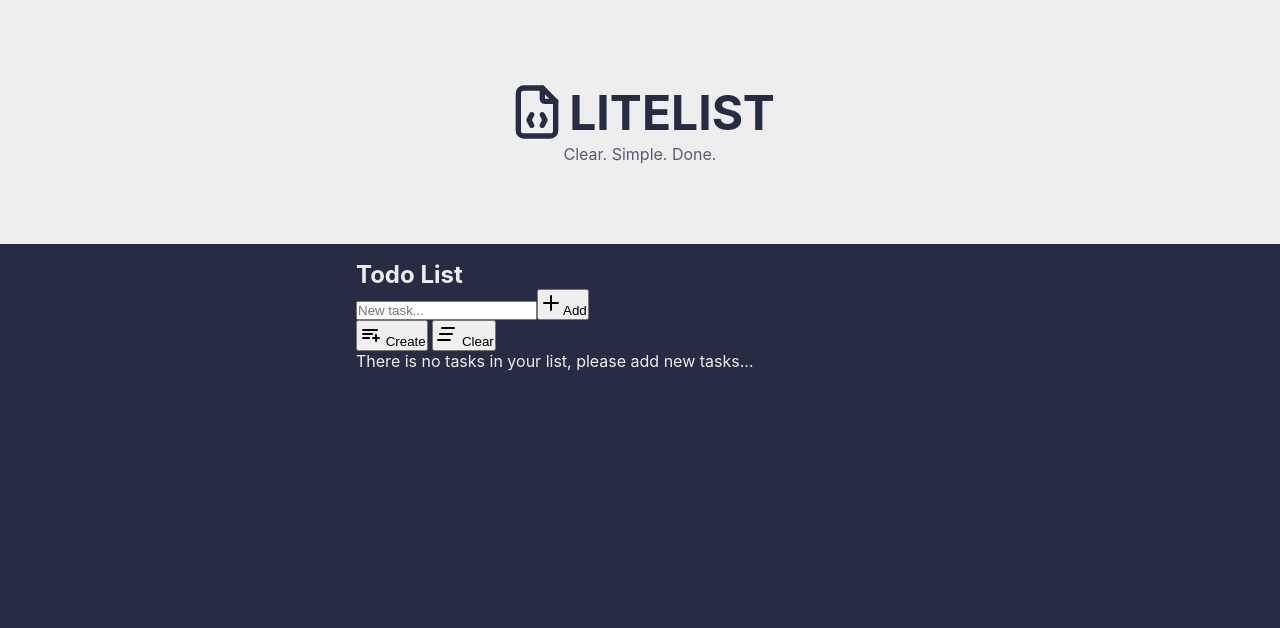
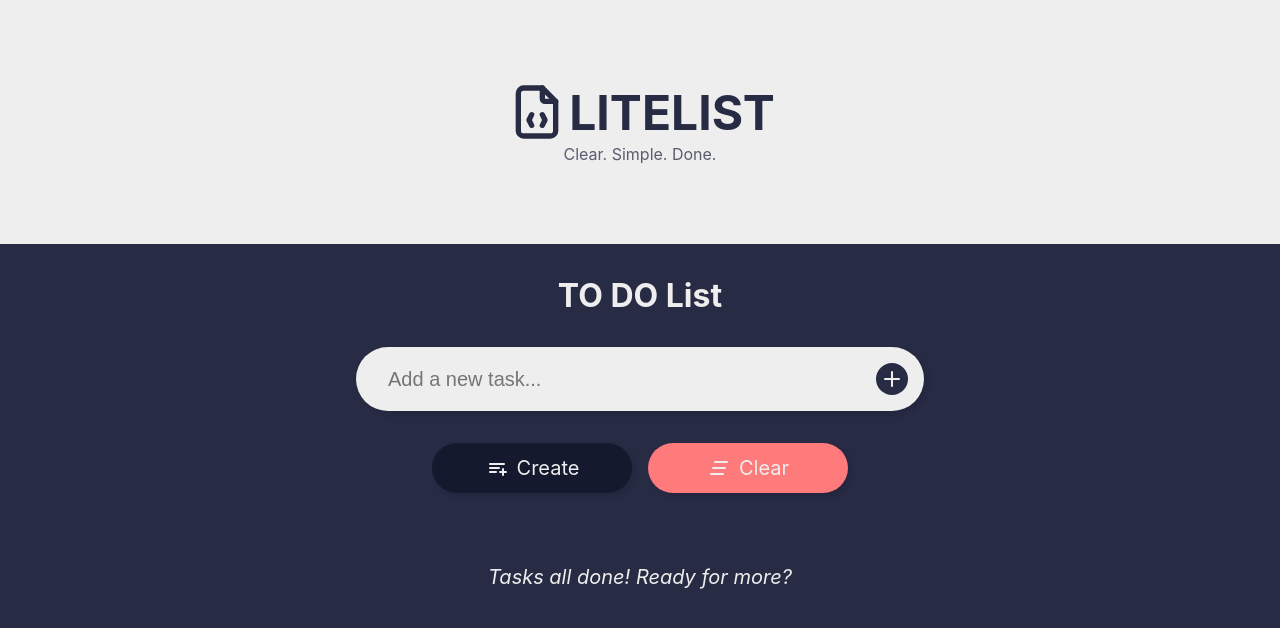
Before and after one commit to Medieinstitutet/the-todos-rowpacmal, a React (Create React App) app: page / in a window 1280 px wide. Shown: the top 628 px of the page. Built offline with nearby package versions, Linux system fonts and the light colour scheme.

Commit message:
improved styling

```diff
--- a/src/components/CreateNewTodo.jsx
+++ b/src/components/CreateNewTodo.jsx
@@ -6,6 +6,7 @@ import { IconPlus } from '@tabler/icons-react';
 
 const CreateNewTodo = ({ todos, setTodos }) => {
   const [textInput, setTextInput] = useState('');
+  const [validateInput, setValidateInput] = useState(false);
 
   const handleNewTask = (task) => {
     let id = createRandomId();
@@ -19,25 +20,41 @@ const CreateNewTodo = ({ todos, setTodos }) => {
 
   const handleSubmit = (e) => {
     e.preventDefault();
-    if (textInput.length > 0) handleNewTask(textInput);
+    if (textInput.length > 0) {
+      handleNewTask(textInput);
+      setValidateInput(false);
+    } else {
+      setValidateInput(true);
+    }
     setTextInput('');
   };
 
   return (
     <>
-      <form onSubmit={handleSubmit}>
+      <form
+        onSubmit={handleSubmit}
+        className="todo-list-form"
+      >
+        {validateInput && (
+          <p className="highlight-text input-validation">
+            *Please enter a task to add
+          </p>
+        )}
+        <label className="add-new-item">
           <input
-          type="text"
-          placeholder="New task..."
+            type="search"
+            placeholder="Add a new task..."
             value={textInput}
             onChange={(e) => {
               setTextInput(e.target.value);
             }}
           />
+          <div>
             <button>
               <IconPlus />
-          Add
             </button>
+          </div>
+        </label>
       </form>
     </>
   );
--- a/src/components/ManageTodoList.jsx
+++ b/src/components/ManageTodoList.jsx
@@ -12,12 +12,18 @@ const ManageTodoList = ({ setTodos }) => {
   };
 
   return (
-    <div>
-      <button onClick={handleNewList}>
-        <IconPlaylistAdd /> Create
-      </button>{' '}
-      <button onClick={handleClearList}>
-        <IconClearAll /> Clear
+    <div className="list-manager">
+      <button
+        onClick={handleNewList}
+        className="create-list-button"
+      >
+        <IconPlaylistAdd size={'1.5rem'} /> Create
+      </button>
+      <button
+        onClick={handleClearList}
+        className="clear-list-button"
+      >
+        <IconClearAll size={'1.5rem'} /> Clear
       </button>
     </div>
   );
--- a/src/components/ShowTodoList.jsx
+++ b/src/components/ShowTodoList.jsx
@@ -1,10 +1,13 @@
-import { IconTrash } from '@tabler/icons-react';
+import {
+  IconSquare,
+  IconSquareCheck,
+  IconSquareX,
+  IconTrash,
+  IconX,
+} from '@tabler/icons-react';
 import SortTodoList from './SortTodoList';
 
 const ShowTodoList = ({ todos, setTodos }) => {
-  const noTodosMessage =
-    'There is no tasks in your list, please add new tasks...';
-
   const handleTaskStatus = (id) => {
     setTodos(
       todos.map((todo) => {
@@ -30,30 +33,31 @@ const ShowTodoList = ({ todos, setTodos }) => {
             className={'todo-list-item' + (data.done ? ' task-done' : '')}
             key={data.id}
           >
-            <input
-              type="checkbox"
-              checked={data.done && true}
-              onChange={() => {
+            <div>
+              <button
+                onClick={() => {
                   handleTaskStatus(data.id);
                 }}
                 className="todo-checkbox"
-            />
-            <span>
-              {data.date.day} {data.date.month.slice(0, 3)}
-            </span>
-            <span>{data.task}</span>
+              >
+                {data.done ? <IconSquareCheck /> : <IconSquare />}
+              </button>
+            </div>
+            <p>{data.task}</p>
+            <div>
               <button
                 className="remove-item-button"
                 onClick={() => {
                   handleRemoveTask(data.id);
                 }}
               >
-              <IconTrash />
+                <IconSquareX />
               </button>
+            </div>
           </li>
         ))
       ) : (
-        <li>{noTodosMessage}</li>
+        <li className="empty-todo-list">Tasks all done! Ready for more?</li>
       )}
     </ul>
   );
--- a/src/components/SortTodoList.jsx
+++ b/src/components/SortTodoList.jsx
@@ -73,7 +73,7 @@ const SortTodoList = ({ todos, setTodos }) => {
             <IconSortDeacendingSmallBig />
           ) : (
             <IconSortAscendingSmallBig />
-          )}{' '}
+          )}
           Status
         </button>
         <button
@@ -84,7 +84,7 @@ const SortTodoList = ({ todos, setTodos }) => {
             <IconSortDescendingLetters />
           ) : (
             <IconSortAscendingLetters />
-          )}{' '}
+          )}
           Name
         </button>
       </li>
--- a/src/components/TodoApp.jsx
+++ b/src/components/TodoApp.jsx
@@ -15,8 +15,10 @@ const TodoApp = () => {
   return (
     <div className="todo-app-wrapper">
       <section className="todo-app">
-        <header>
-          <h2>Todo List</h2>
+        <header className="todo-app-header">
+          <h2>
+            <span>To Do</span> List
+          </h2>
         </header>
         <CreateNewTodo
           todos={todos}
--- a/src/styles/App.css
+++ b/src/styles/App.css
@@ -14,6 +14,7 @@
     display: flex;
     justify-content: center;
     align-items: center;
+    user-select: none;
   }
 
   & p {
@@ -31,24 +32,38 @@
   max-width: 600px;
   margin: 0 auto;
   padding: 1rem;
+  text-align: center;
+}
+
+.todo-app-header {
+  margin: 1rem 0;
+
+  h2 {
+    font-size: 2rem;
+
+    & span {
+      text-transform: uppercase;
+    }
+  }
 }
 
 .todo-list {
   display: flex;
   flex-direction: column;
   gap: 1rem;
+  margin: 2rem 0;
 }
 
 .todo-list-item {
-  text-align: center;
   background-color: #14192d;
   border-radius: 0.5rem;
   box-shadow: 3px 3px 5px #14192d44;
   padding: 1.5rem;
   display: flex;
-  gap: 1rem;
+  gap: 2rem;
   justify-content: space-between;
   align-items: center;
+  transition: all 0.3s ease-in-out;
 
   & span {
     overflow: hidden;
@@ -56,20 +71,117 @@
   }
 }
 
-.remove-item-button,
-.todo-checkbox {
-  width: 1.5rem;
-  height: 1.5rem;
+.todo-list-item:hover,
+.todo-list-form:hover {
+  scale: 1.05;
+}
+
+.todo-list-form {
+  margin: 2rem 0;
+  transition: all 0.3s ease-in-out;
+}
+
+.input-validation {
+  margin: 1rem 0;
+}
+
+.add-new-item {
+  background-color: #eee;
+  padding: 1rem;
+  border-radius: 2rem;
+  display: flex;
+  justify-content: space-between;
+  box-shadow: 3px 3px 5px #14192d44;
+
+  & input {
+    width: 100%;
+    margin-right: 1rem;
+    background: none;
+    border: none;
+    padding: 0 1rem;
+    font-size: 1.25rem;
+  }
+
+  & button {
+    width: 2rem;
+    height: 2rem;
+    border-radius: 2rem;
+    border: none;
+    background-color: #282b44;
+    display: flex;
+    justify-content: center;
+    align-items: center;
+    transition: all 0.2s ease-in-out;
+  }
+
+  & button:hover {
+    scale: 1.2;
+  }
+
+  & button:active {
+    scale: 1;
+    transition: 0.1s;
+  }
+}
+
+.list-manager {
+  display: flex;
+  gap: 1rem;
+  justify-content: center;
+
+  & button {
+    display: flex;
+    justify-content: center;
+    align-items: center;
+    gap: 0.5rem;
+    border-radius: 2rem;
+    border: none;
+    font-size: 1.25rem;
+    box-shadow: 3px 3px 5px #14192d44;
+    transition: all 0.2s ease-in-out;
+    height: 50px;
+  }
+
+  & button:hover {
+    scale: 1.1;
+  }
+
+  & button:active {
+    scale: 1;
+    transition: 0.1s;
+  }
+}
+
+.create-list-button,
+.clear-list-button {
+  min-width: 200px;
+}
+
+.search-list-button,
+.create-list-button {
+  background-color: #14192d;
+}
+
+.search-list-button {
+  width: 50px;
+}
+
+.clear-list-button {
+  background-color: #ff7b7b;
 }
 
 .todo-sort {
   display: flex;
-  justify-content: center;
-  gap: 2rem;
+  justify-content: space-around;
+  align-items: center;
+  gap: 1.5rem;
+
+  & span {
+    user-select: none;
+  }
 }
 
 .todo-sort-button {
-  color: inherit;
   background: none;
   border: none;
   display: flex;
@@ -77,6 +189,39 @@
   gap: 0.5rem;
 }
 
+.todo-checkbox,
+.remove-item-button {
+  width: 2rem;
+  height: 2rem;
+  background: none;
+  border: none;
+  border-radius: 0.25rem;
+  transition: all 0.2s ease-in-out;
+  display: flex;
+  align-items: center;
+  justify-content: center;
+}
+
+.todo-checkbox:hover,
+.remove-item-button:hover {
+  scale: 1.2;
+}
+
+.remove-item-button:active {
+  scale: 1;
+  transition: 0.1s;
+}
+
 .task-done {
   background-color: #21d1aa;
 }
+
+.highlight-text {
+  color: #ff7b7b;
+}
+
+.empty-todo-list {
+  margin-top: 2.5rem;
+  font-size: 1.25rem;
+  font-style: italic;
+}
--- a/src/styles/index.css
+++ b/src/styles/index.css
@@ -17,6 +17,8 @@ ul {
 }
 
 button {
+  color: inherit;
+  font-family: inherit;
   cursor: pointer;
 }
 
```
Lines whose indentation alone changed are shown as unchanged.
